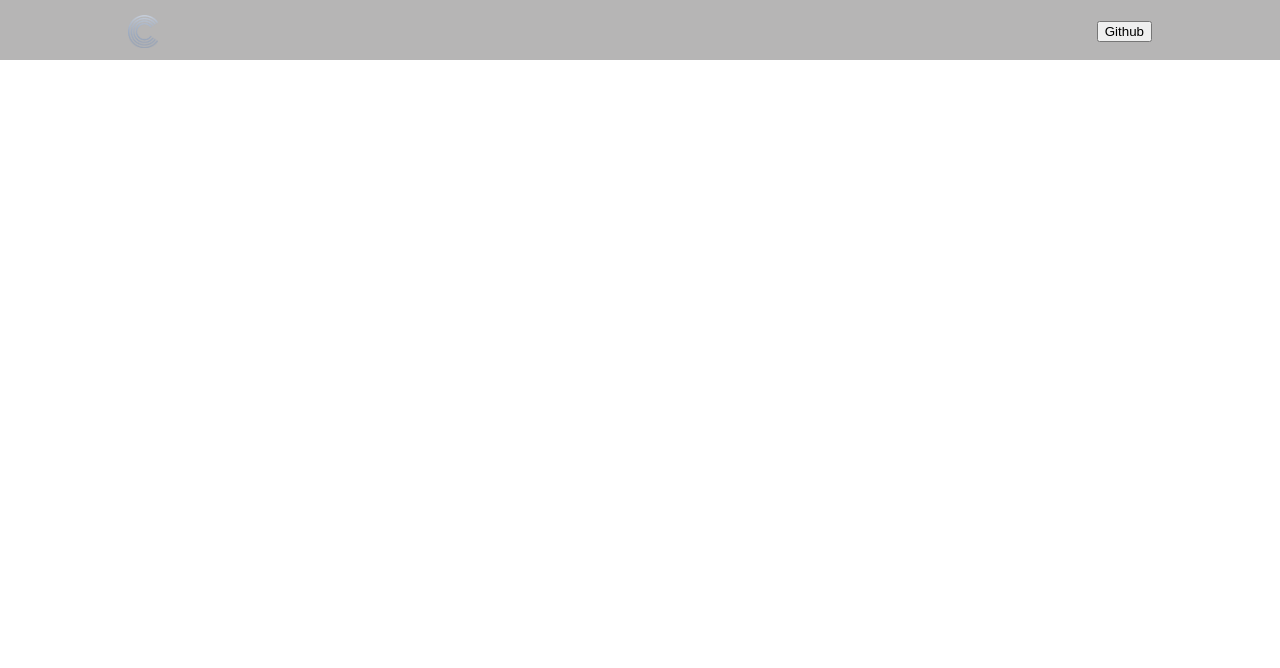
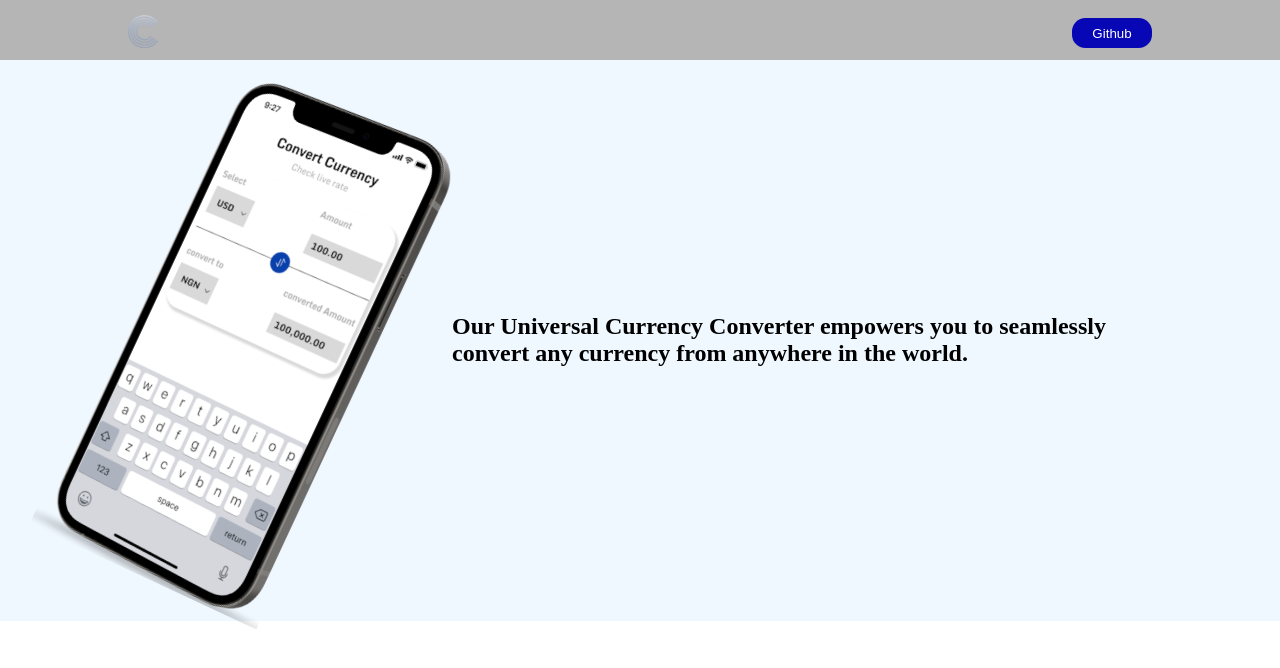
Before and after one commit to wagzyAyo/currency-converter-landing-page, a plain HTML site: page index.html in a window 1280 px wide. Drawn offline with Linux system fonts and the light colour scheme.

Commit message:
hero section

```diff
--- a/index.html
+++ b/index.html
@@ -9,10 +9,17 @@
 <body>
     <header>
         <nav class="the-nav">
-            <img src="assets/C.png" alt="">
+            <a href="index.html"><img src="assets/C.png" alt=""></a>
             <a href="https://github.com/wagzyAyo/Currency-converter"><button>Github</button></a>
         </nav>
     </header>
-
+    <section class="hero-section">
+        <div class="hero">
+            <img src="assets/Rectangle.png" alt="hero">
+            <h2>Our Universal Currency Converter empowers you
+                to seamlessly convert any currency from anywhere
+                in the world.</h2>
+        </div>
+    </section>
 </body>
 </html>
--- a/style.css
+++ b/style.css
@@ -8,10 +8,27 @@ header{
     height: 60px;
     background-color: rgb(182, 181, 181);
     color: #fff;
+    position: fixed;
 }
-img{
+ nav img{
     width: 30px;
     height: auto;
+}
+a{
+    cursor: pointer;
+    text-decoration: none;
+}
+a button {
+    background-color: rgb(7, 7, 182);
+    color: #fff;
+    border: none;
+    width:80px;
+    height: 30px;
+    border-radius: 1em;
+}
+a button:hover{
+    background-color: blue;
+    transition: 1s;
 }
 .the-nav{
     display: flex;
@@ -19,3 +36,23 @@ img{
     align-items: center;
     padding: 15px 10%;
 }
+.hero-section{
+    padding: 20px 10%;
+    background-color: aliceblue;
+}
+.hero{
+    display: flex;
+    justify-content: space-between;
+    align-items: center;
+    flex-wrap: wrap;
+    gap: 10px;
+    margin-top: 60px;
+}
+.hero h2{
+    max-width: 700px;
+}
+.hero img{
+    width:250px;
+    height: auto;
+    rotate: 25deg;
+}
```
Also changed, not shown: assets/Rectangle.png (added).
